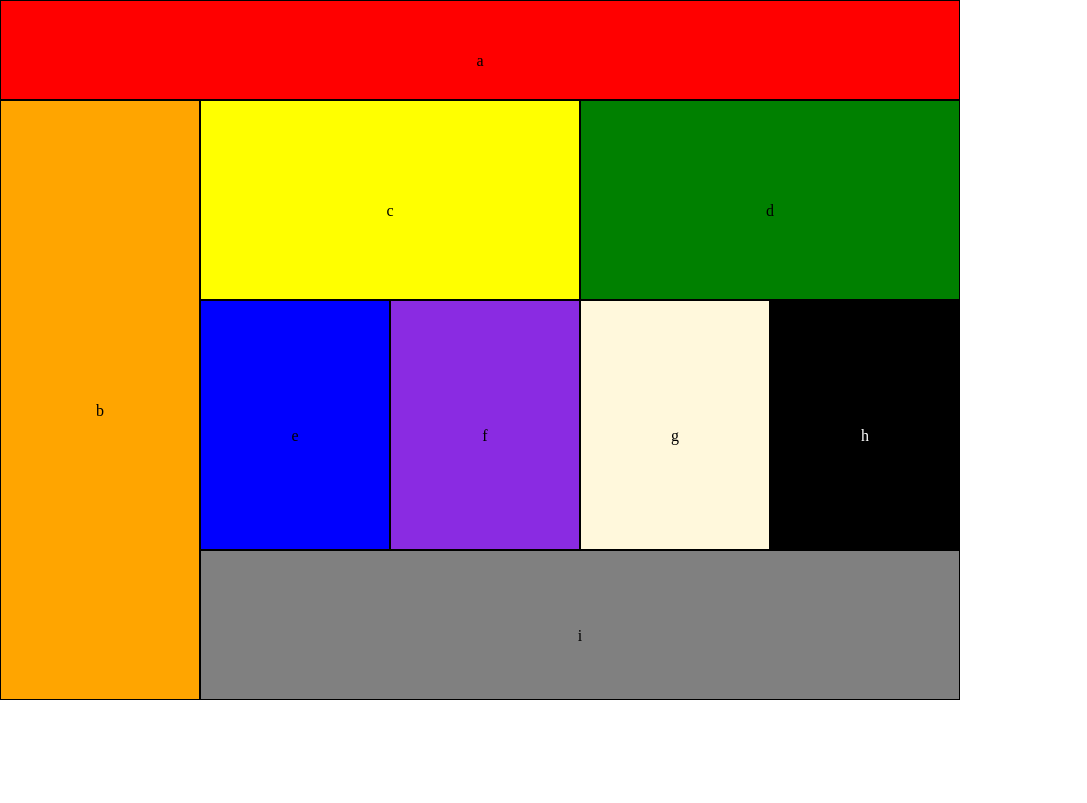
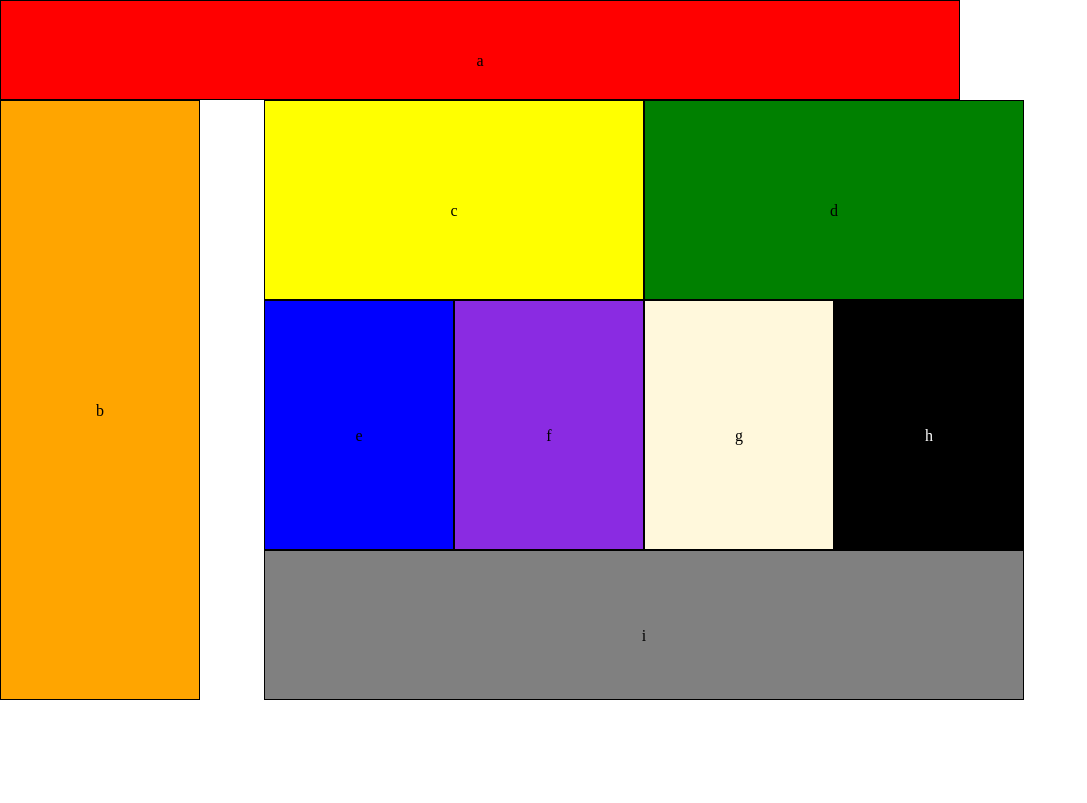
Before and after one commit to mdomeck/lab-01, a plain HTML site: page index.html in a window 1280 px wide. Shown: the whole page, without its empty margins (0-1087 px from the left). Drawn offline with Linux system fonts and the light colour scheme.

Commit message:
working on desktopview in CSS - not working yet

```diff
--- a/css/layout.css
+++ b/css/layout.css
@@ -78,7 +78,7 @@ body section {
   background-color: grey;
  }
 
-
+/* ================TABLET VERSION ============================*/
 @media only screen and (min-width:768px) and (max-width: 1024px){
 
   div {
@@ -98,7 +98,7 @@ body section {
 
   #a{
     height: 100px;
-    width: 960px;
+    /* width: 960px; */
     line-height: 100px;
     background-color: red;
     }
@@ -188,6 +188,7 @@ body section {
    }
 }
 
+/* ===================DESKTOP VERSION=========================== */
 @media (min-width: 1025px) and (max-width: 1280px){
 
   div {
@@ -200,9 +201,11 @@ body section {
     display: grid;
   }
 
+  /*colums=960 total  rows=700 */
   body{
-   grid-template-columns: 200px 190px 190px 190px 190px;
-   grid-template-rows: 100px 200px 250px 150px;
+    display: grid;
+   grid-template-columns: 190px repeat(4 1fr);
+   grid-template-rows: fr fr fr fr;
    }
 
   #a{
@@ -210,6 +213,8 @@ body section {
     width: 960px;
     line-height: 100px;
     background-color: red;
+    grid-column-start: span 5;
+    /* grid-column-end: 6; */
     }
 
   #b{
@@ -218,7 +223,7 @@ body section {
     line-height: 600px;
     background-color: orange;
     grid-column-start: 1;
-    grid-column-end: 2;
+    /* grid-column-end: 3; */
     grid-row-start: 2;
     grid-row-end: 5;
     }
```
